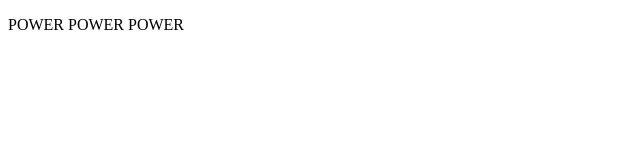
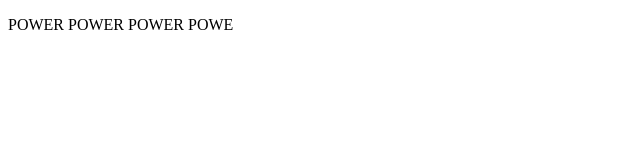
Before and after one commit to BANSEG/Segun-Repo, a plain HTML site: page index.html in a window 1280 px wide. Shown: the full height of the page, 0-640 px from the left. Drawn offline with Linux system fonts and the light colour scheme.

Commit message:
whateverjam

```diff
--- a/index.html
+++ b/index.html
@@ -6,6 +6,6 @@
     <title>Document</title>
 </head>
 <body>
-    <p>POWER POWER POWER</p>
+    <p>POWER POWER POWER POWE</p>
 </body>
 </html>
```
Also changed, not shown: law.html (added).
